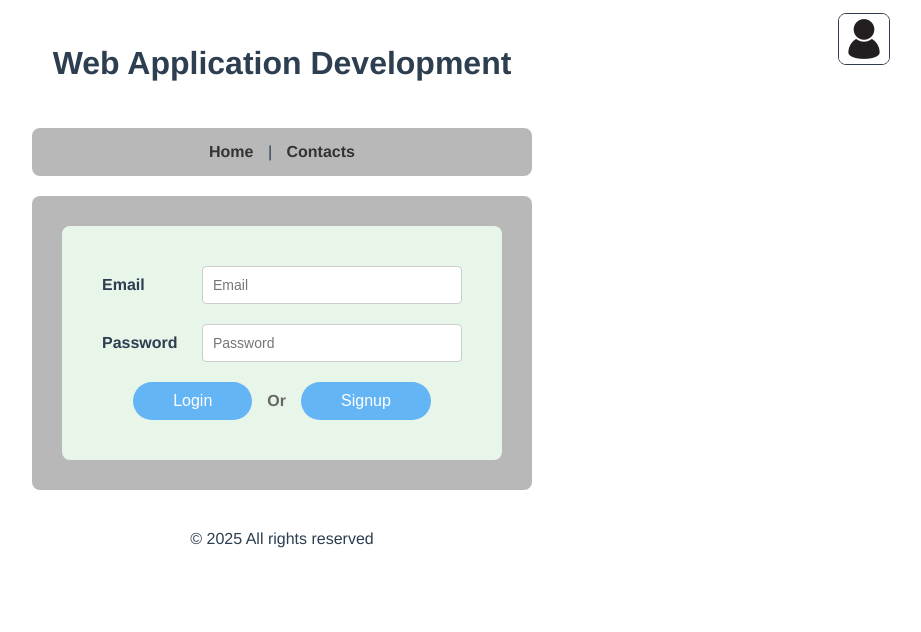
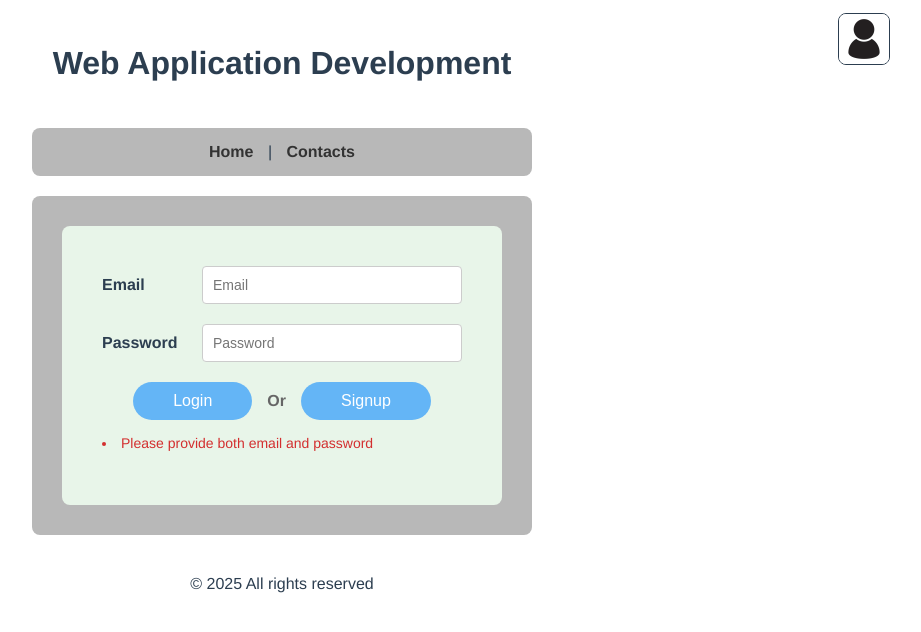
Before and after one commit to EgertHel/veebirakendused, a Vue app: page /#/login in a window 1280 px wide. Both pictures are taken after a click on the button "Login". Shown: the top 632 px of the page, without its empty margins (358-1279 px from the left). Built offline with nearby package versions, Linux system fonts and the light colour scheme.

Commit message:
Error handling for login validation

```diff
--- a/src/views/Login.vue
+++ b/src/views/Login.vue
@@ -28,7 +28,11 @@
           <button @click="goToSignup" class="action-btn">Signup</button>
         </div>
 
-        <p v-if="errorMessage" class="error">{{ errorMessage }}</p>
+        <div v-if="errorMessages.length > 0" class="error-container">
+          <ul class="error-list">
+            <li v-for="(error, index) in errorMessages" :key="index">{{ error }}</li>
+          </ul>
+        </div>
       </div>
     </div>
   </div>
@@ -42,15 +46,15 @@ export default {
     return {
       email: '',
       password: '',
-      errorMessages: ''
+      errorMessages: []
     };
   },
   methods: {
     async handleLogin() {
-      this.errorMessage = '';
+      this.errorMessages = [];
 
       if (!this.email || !this.password) {
-        this.errorMessage = 'Please provide both email and password';
+        this.errorMessages = ['Please provide both email and password'];
         return;
       }
 
@@ -76,10 +80,16 @@ export default {
           await this.$router.push('/');
         } else {
           const errorData = await response.json();
-          this.errorMessage = errorData.error || 'Login failed';
+          if (errorData.errors) {
+            this.errorMessages = errorData.errors;
+          } else if (errorData.error) {
+            this.errorMessages = [errorData.error];
+          } else {
+            this.errorMessages = ['Login failed'];
+          }
         }
       } catch (error) {
-        this.errorMessage = 'Network error occurred';
+        this.errorMessages = ['Network error occurred'];
         console.error('Login error:', error);
       }
     },
@@ -170,9 +180,20 @@ export default {
   color: #666;
 }
 
-.error {
+.error-container {
+  margin-top: 15px;
+  width: 100%;
+}
+
+.error-list {
   color: #d32f2f;
-  margin-top: 15px;
   font-size: 14px;
+  list-style-position: inside;
+  padding-left: 0;
+  text-align: left;
+}
+
+.error-list li {
+  margin-bottom: 5px;
 }
 </style>
```
Also changed, not shown: 2 other files (tests, documents, lock files or other folders).
